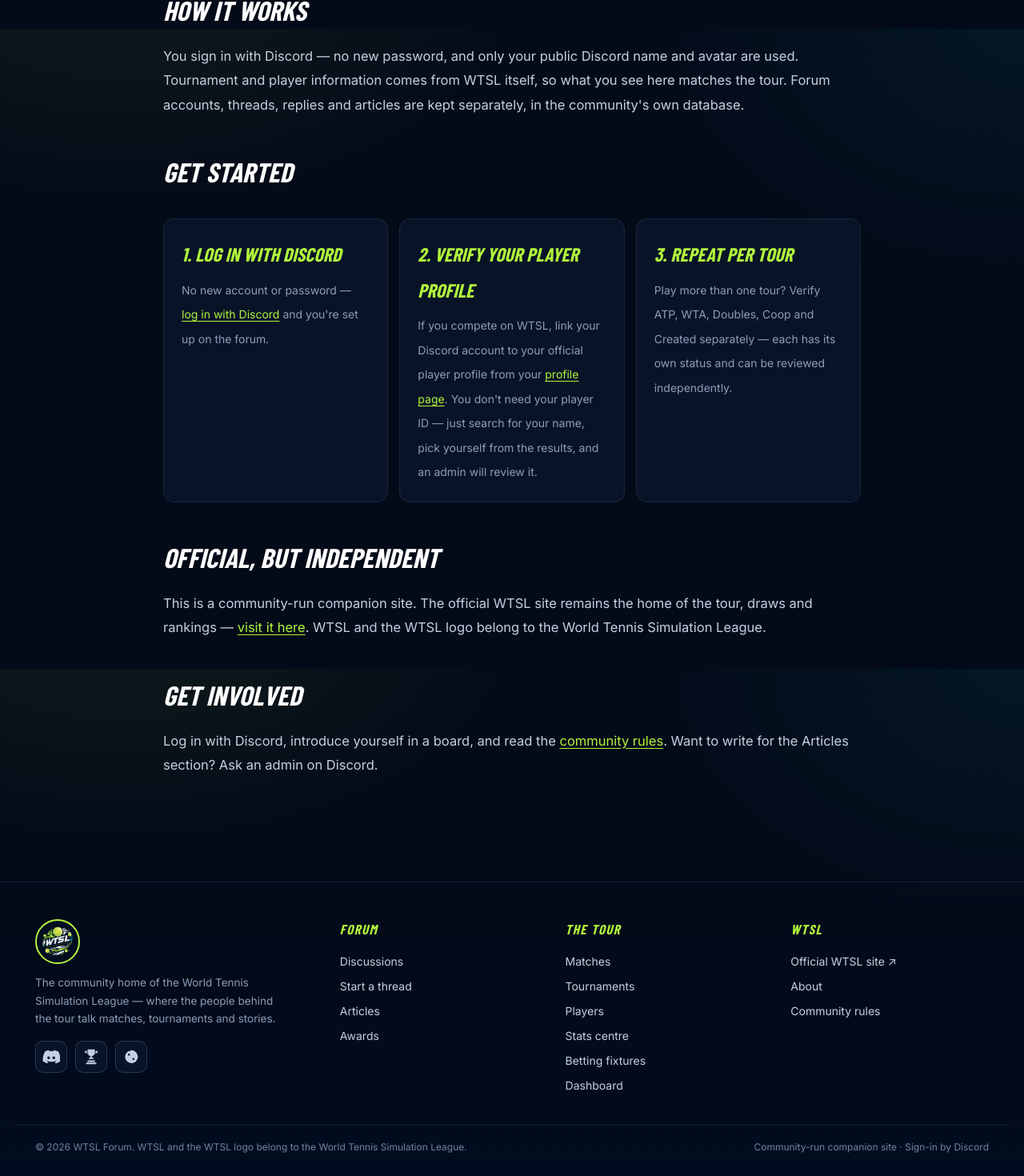
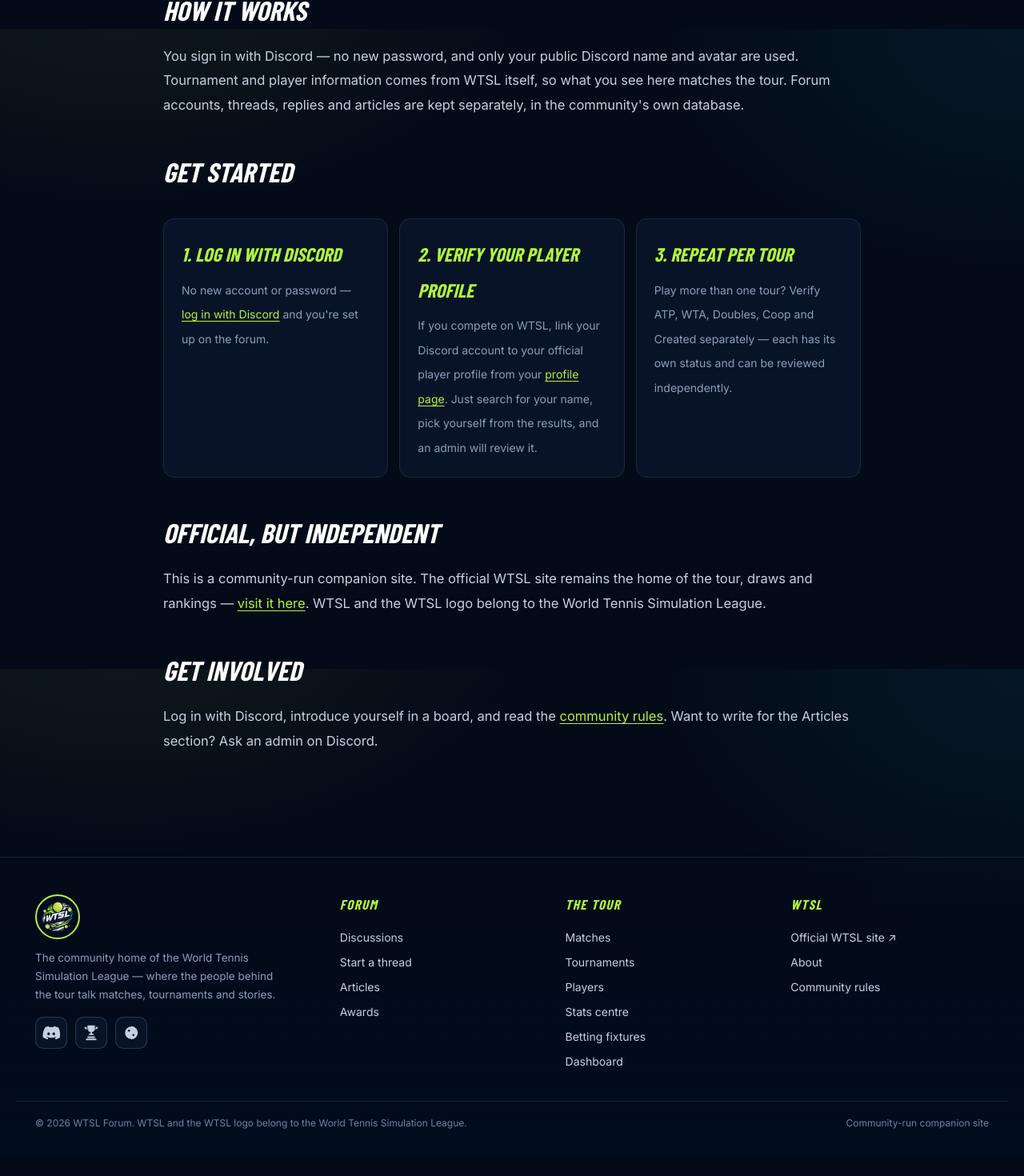
Before and after one commit to djokowtsl/wtslforum, a Next.js app: page /about in a window 1280 px wide. Shown: the part 764-2234 px from the top of the page at 80% size. After the commit the page ends 2211 px from the top, so only its background shows below. Built offline with nearby package versions, Linux system fonts and the light colour scheme; no server answers; a web font is replaced by a local one.

Commit message:
Remove player-ID caveat from Get Started and sign-in-by-Discord footer note
Co-authored-by: Copilot App <223556219+Copilot@users.noreply.github.com>

```diff
--- a/app/about/page.tsx
+++ b/app/about/page.tsx
@@ -30,8 +30,8 @@ export default function About() {
               <b>2. Verify your player profile</b>
               <span>
                 If you compete on WTSL, link your Discord account to your official player profile from your{' '}
-                <Link href="/profile">profile page</Link>. You don't need your player ID — just search for your name, pick
-                yourself from the results, and an admin will review it.
+                <Link href="/profile">profile page</Link>. Just search for your name, pick yourself from the results,
+                and an admin will review it.
               </span>
             </div>
             <div className="feature">
--- a/components/ForumFooter.tsx
+++ b/components/ForumFooter.tsx
@@ -44,7 +44,7 @@ export function ForumFooter() {
       </div>
       <div className="footer-base">
         <span>© {new Date().getFullYear()} WTSL Forum. WTSL and the WTSL logo belong to the World Tennis Simulation League.</span>
-        <span>Community-run companion site · Sign-in by Discord</span>
+        <span>Community-run companion site</span>
       </div>
     </footer>
   );
```
